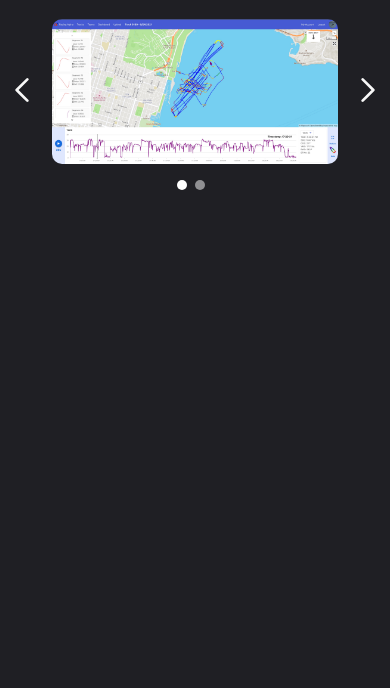
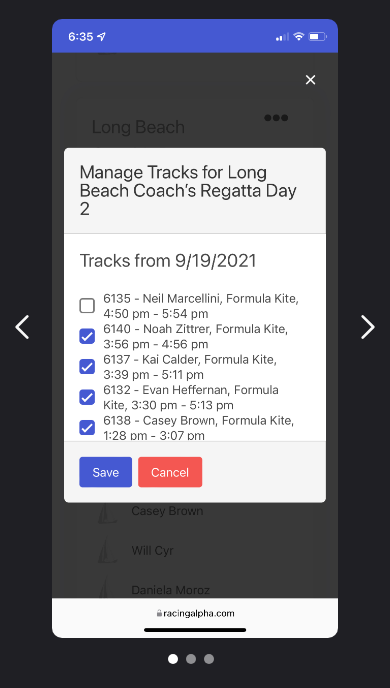
Before and after one commit to neil-marcellini/neilmarcellini-dev, a plain HTML site: page experience/RacingAlpha.html in a window 390 px wide. Shown: the part 156-844 px from the top of the page. Drawn offline with Linux system fonts and the light colour scheme.

Commit message:
Racing Alpha slider with mobile images

```diff
--- a/components/image-slider.html
+++ b/components/image-slider.html
@@ -13,7 +13,6 @@
     background-color: transparent;
     border: none;
     width: min-content;
-    z-index: 2;
   }
 
   .button-left {
--- a/components/image-slider.js
+++ b/components/image-slider.js
@@ -24,16 +24,17 @@ const defineImageSlider = (html) => {
       Add clones of the first and last images so that
       the slider can smoothly wrap around.
       */
-      let imageSlider = document.querySelector('image-slider')
-      let images = imageSlider.getElementsByTagName('img')
+      console.log("adding Wrap")
+      let slot = this.shadow.querySelector('slot')
+      let images = slot.assignedElements()
       let firstImage = images[0]
       let firstClone = firstImage.cloneNode()
       firstClone.id = 'firstClone'
       let lastImage = images[images.length - 1]
       let lastClone = lastImage.cloneNode()
       lastClone.id = 'lastClone'
-      imageSlider.prepend(lastClone)
-      imageSlider.appendChild(firstClone)
+      this.prepend(lastClone)
+      this.appendChild(firstClone)
     }
 
     addCircles() {
@@ -90,9 +91,9 @@ const defineImageSlider = (html) => {
     }
 
     sliderWrap() {
+      let slot = this.shadow.querySelector('slot')
       let slide = this.shadow.querySelector('.slide')
-      let imageSlider = document.querySelector('image-slider')
-      let images = imageSlider.getElementsByTagName('img')
+      let images = slot.assignedElements()
       let width = images[0].clientWidth
       slide.addEventListener('transitionend', () => {
         if (images[this.imageIndex].id === 'firstClone') {
@@ -111,6 +112,5 @@ const defineImageSlider = (html) => {
     }
 
   }
-
   window.customElements.define('image-slider', ImageSlider);
 }
--- a/experience/RacingAlpha.html
+++ b/experience/RacingAlpha.html
@@ -8,6 +8,7 @@
   <meta name="viewport" content="width=device-width, initial-scale=1.0">
   <title>Neil Marcellini / Dev</title>
   <link rel="stylesheet" href="/styles/main.css" />
+  <link rel="stylesheet" href="/styles/project.css" />
   <link href='//fonts.googleapis.com/css?family=Lato&subset=latin,latin-ext' rel='stylesheet' type='text/css'>
   <script src="/fouc-fix.js"></script>
 </head>
@@ -22,9 +23,18 @@
     <div class="container">
       <h1>Racing Alpha</h1>
     </div>
-    <image-slider>
+    <!-- desktop image slider -->
+    <image-slider class="hidden-mobile">
       <img slot="images" src="/assets/images/RA-Home.jpg" />
       <img slot="images" src="/assets/images/RA-Segments.jpg" />
+      <img slot="images" src="/assets/images/RA-Races.jpeg" />
+      <img slot="images" src="/assets/images/RA-Manage-Tracks.jpg" />
+    </image-slider>
+    <!-- mobile image slider -->
+    <image-slider class="hidden-desktop">
+      <img slot="images" src="/assets/images/RA-Home-Mobile.jpeg" />
+      <img slot="images" src="/assets/images/RA-Races-Mobile.jpeg" />
+      <img slot="images" src="/assets/images/RA-Manage-Tracks-Mobile.jpeg" />
     </image-slider>
   </main>
 </body>
--- /dev/null
+++ b/styles/project.css
@@ -0,0 +1,17 @@
+.hidden-mobile {
+  display: initial;
+}
+
+.hidden-desktop {
+  display: none;
+}
+
+@media screen and (max-width: 600px) {
+  .hidden-mobile {
+    display: none;
+  }
+
+  .hidden-desktop {
+    display: initial;
+  }
+}
```
Also changed, not shown: assets/images/RA-Home-Mobile.jpeg (added), assets/images/RA-Manage-Tracks-Mobile.jpeg (added), assets/images/RA-Manage-Tracks.jpg (added), assets/images/RA-Races-Mobile.jpeg (added), assets/images/RA-Races.jpeg (added), assets/images/RA-Segments-Mobile.jpeg (added).
